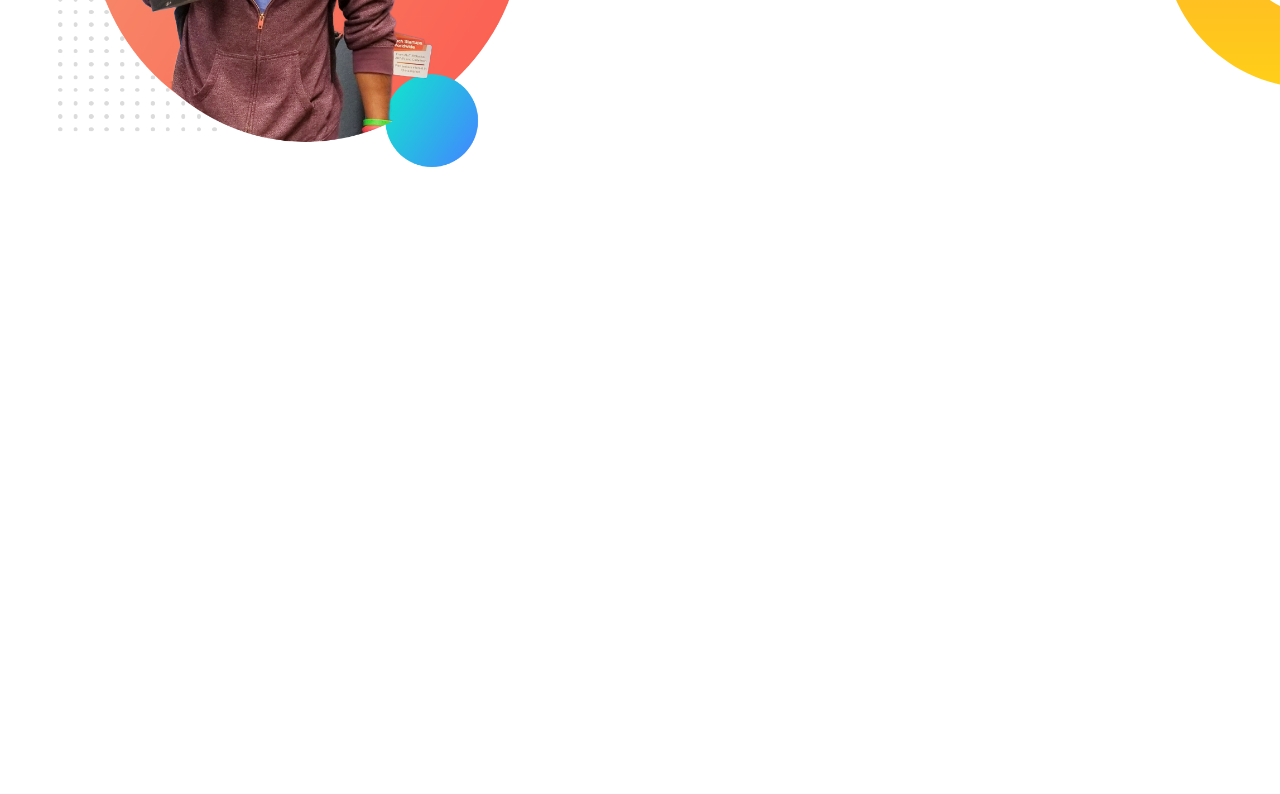
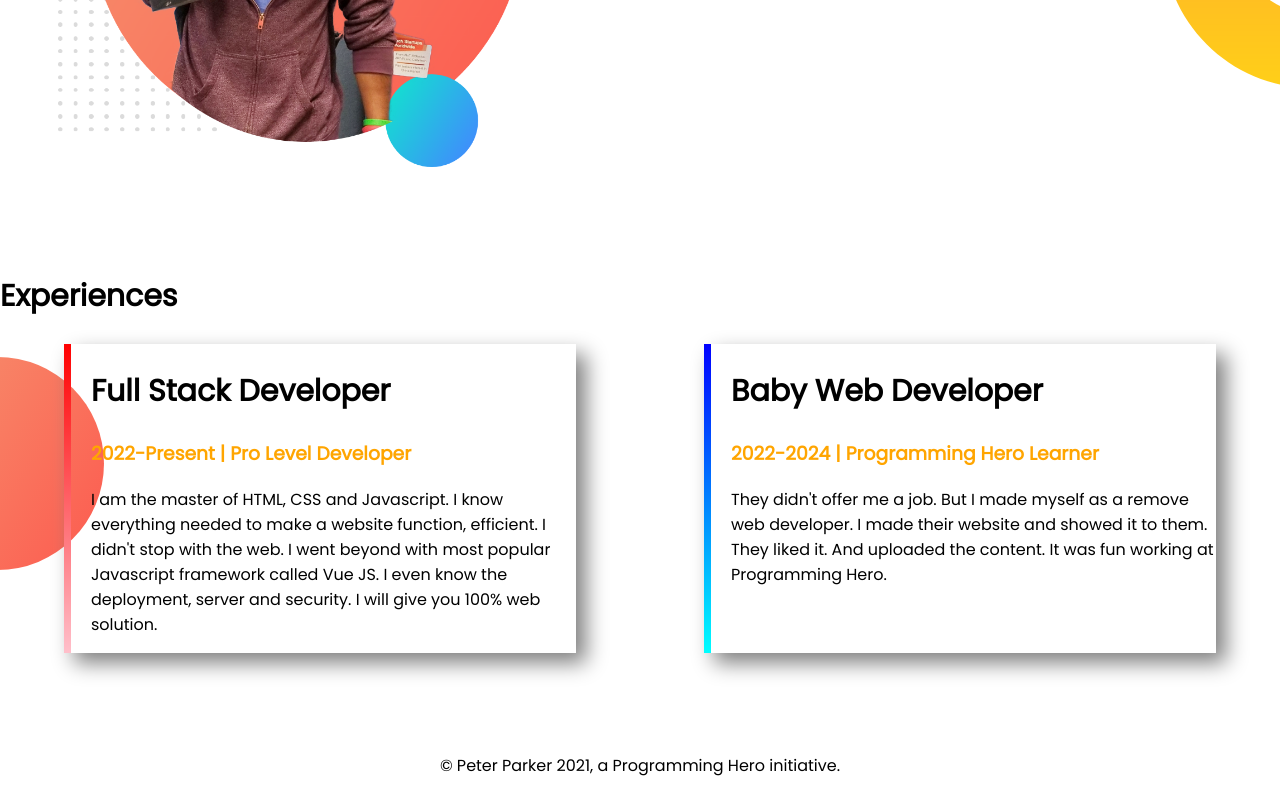
Before and after one commit to manbirrahman/developer-portfolio, a plain HTML site: page index.html in a window 1280 px wide. Shown: the part 901-1695 px from the top of the page. Before the commit the page ends 1175 px from the top, so only its background shows below. Drawn offline with Linux system fonts and the light colour scheme.

Commit message:
experience added

```diff
--- a/index.html
+++ b/index.html
@@ -14,7 +14,7 @@
 
 <body>
 
-    <section class="top-banner">
+    <section class="top-banner flexible-container">
         <div class="half-width">
             <h1>Welcome To</h1>
             <h1> <span class="orange-color">Mahbub Jhankar </span> World </h1>
@@ -32,7 +32,7 @@
         </div>
     </section>
 
-    <section class="dream-big">
+    <section class="dream-big flexible-container">
         <div class="half-width">
             <img src="images/jhankar.png" alt="">
         </div>
@@ -42,9 +42,34 @@
             <p>I already learned the basic HTML and CSS. I can build any simple website. I can even teach my grandma how
                 to make simple website. My goal is to build 3 websites and learn advanced topics.</p>
             <a class="link-button" target="_blank" href="">DOWNLOAD RESUME</a>
+        </div>
+    </section>
+
+    <section class="experience-area">
+        <h1>Experiences</h1>
+        <div class="flexible-container">
+
+            <div id="baby-dev" class="experience-item">
+                <h1>Full Stack Developer</h1>
+                <h3 class="orange-color">2022-Present | Pro Level Developer</h3>
+                <p>I am the master of HTML, CSS and Javascript. I know everything needed to make a website function,
+                    efficient. I didn't stop with the web. I went beyond with most popular Javascript framework called
+                    Vue
+                    JS. I even know the deployment, server and security. I will give you 100% web solution.</p>
+            </div>
+            <div id="baby-web" class="experience-item">
+                <h1>Baby Web Developer</h1>
+                <h3 class="orange-color">2022-2024 | Programming Hero Learner </h3>
+                <p>They didn't offer me a job. But I made myself as a remove web developer. I made their website and
+                    showed
+                    it to them. They liked it. And uploaded the content. It was fun working at Programming Hero.</p>
+            </div>
 
         </div>
     </section>
+    <footer>
+        <p>© Peter Parker 2021, a Programming Hero initiative.</p>
+    </footer>
 </body>
 
 </html>
--- a/style.css
+++ b/style.css
@@ -8,7 +8,7 @@ h1{
 .orange-color{
     color: orange;
 }
-section{
+.flexible-container{
     display: flex;
     margin-bottom: 100px;
 }
@@ -22,7 +22,7 @@ section{
 .link-button{
     text-decoration: none;
     background-color:blue;
-    background-image: linear-gradient(blue orange);
+    background-image: linear-gradient(blue, orange);
     padding: 10px 40px;
     color: black;
     font-weight: 700;
@@ -38,3 +38,29 @@ section{
     background-position: right;
     padding-right: 10%;
 }
+.experience-area{
+    background-image: url(images/exp-bg.png);
+    background-repeat: no-repeat;
+    background-position: left;
+}
+.experience-item{
+    box-shadow: 10px 10px 20px gray;
+    width: 40%;
+    margin-left: 5%;
+    margin-right: 5%;
+    padding-left: 20px;
+
+}
+#baby-web{
+    border-left: 7px solid;
+    border-image: linear-gradient(blue, cyan);
+    border-image-slice: 1;
+}
+#baby-dev{
+    border-left: 7px solid;
+    border-image: linear-gradient(red, pink);
+    border-image-slice: 1;
+}
+footer p{
+   text-align: center;
+}
```
Also changed, not shown: 4 other files.
